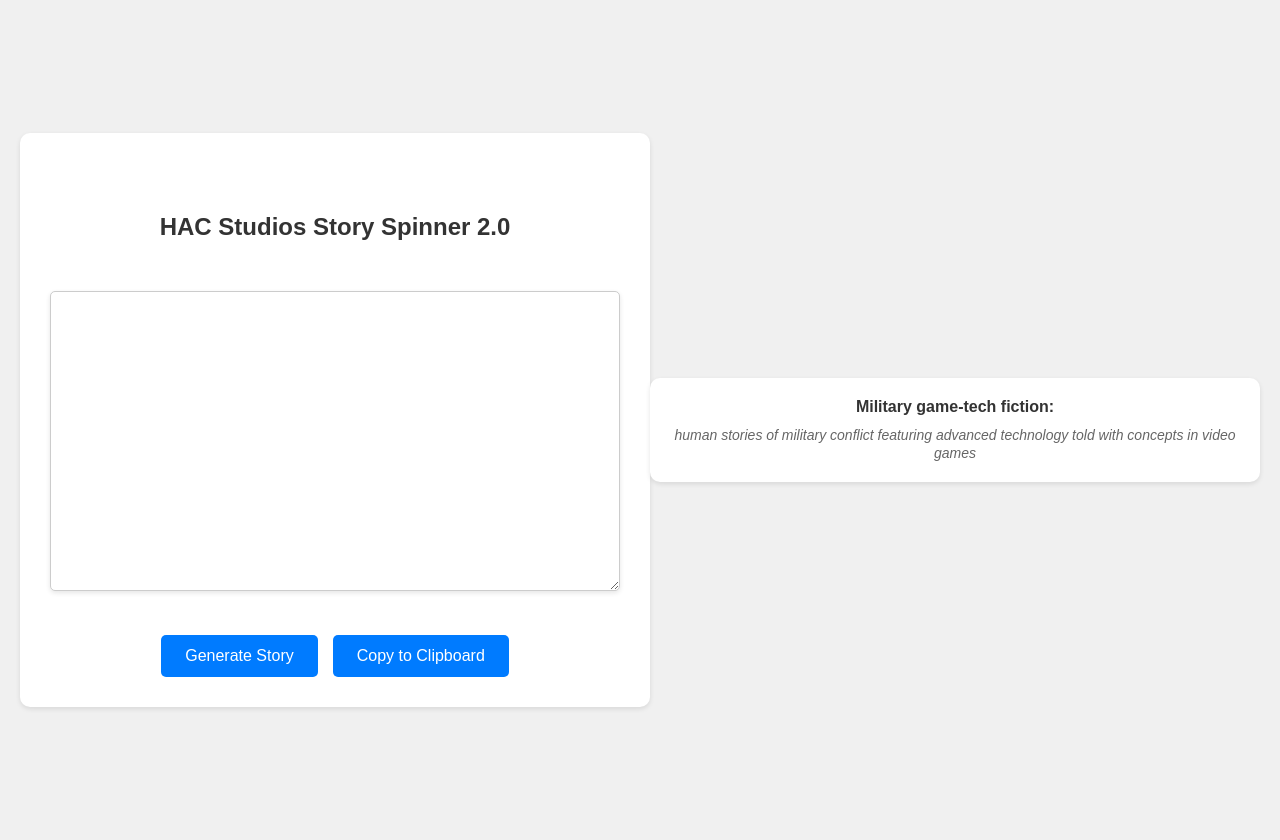
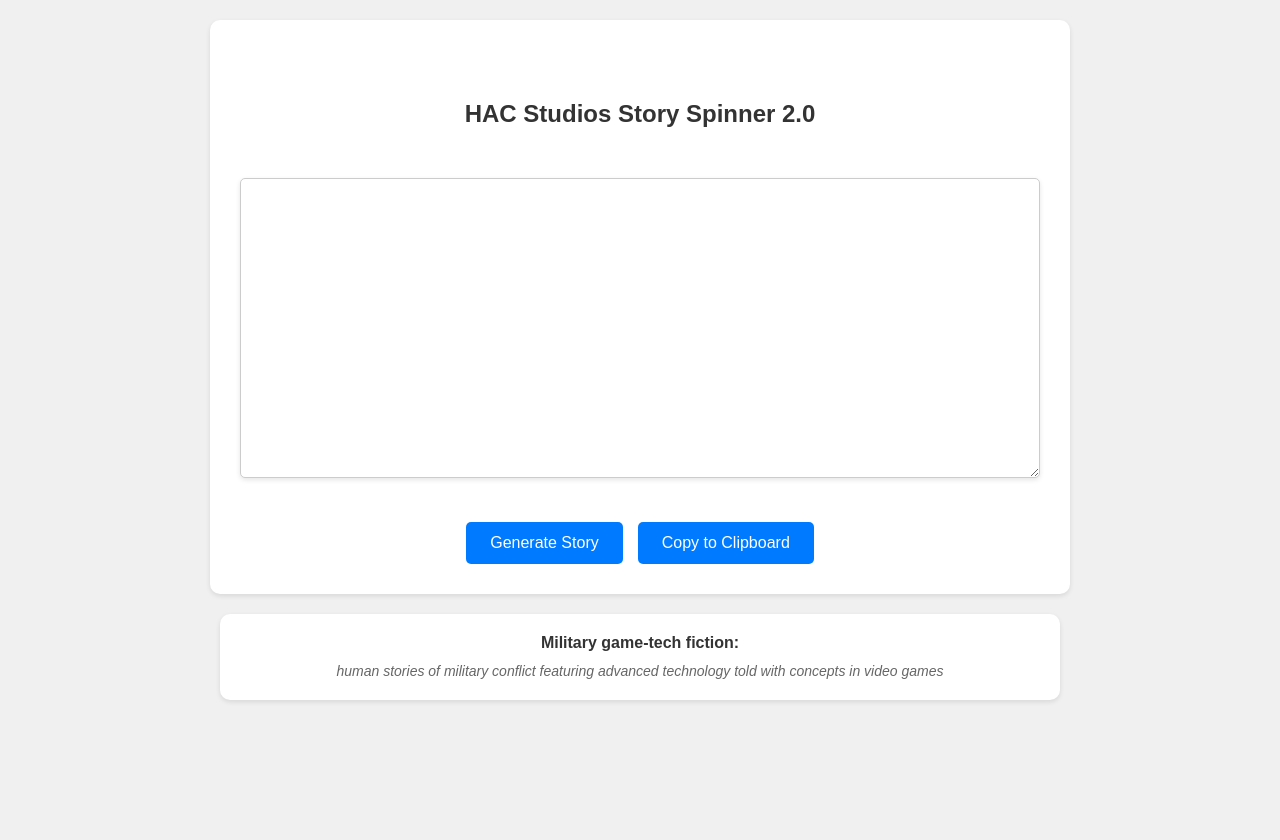
Before and after one commit to KgitWH21/milgame-techficionstorygen, a Flask app: page / in a window 1280 px wide. Run offline with Flask 3, Linux system fonts and the light colour scheme.

Commit message:
adjust mil game tech fiction block

```diff
--- a/templates/story.html
+++ b/templates/story.html
@@ -13,9 +13,10 @@
                 padding: 20px;
                 background-color: #f0f0f0;
                 display: flex;
-                justify-content: center;
+                flex-direction: column;
                 align-items: center;
                 min-height: 100vh;
+                gap: 20px;
             }
 
             .container {
@@ -101,7 +102,6 @@
                 padding: 20px;
                 border-radius: 10px;
                 box-shadow: 0 2px 5px rgba(0,0,0,0.1);
-                margin-top: 20px;
                 text-align: center;
             }
 
```
